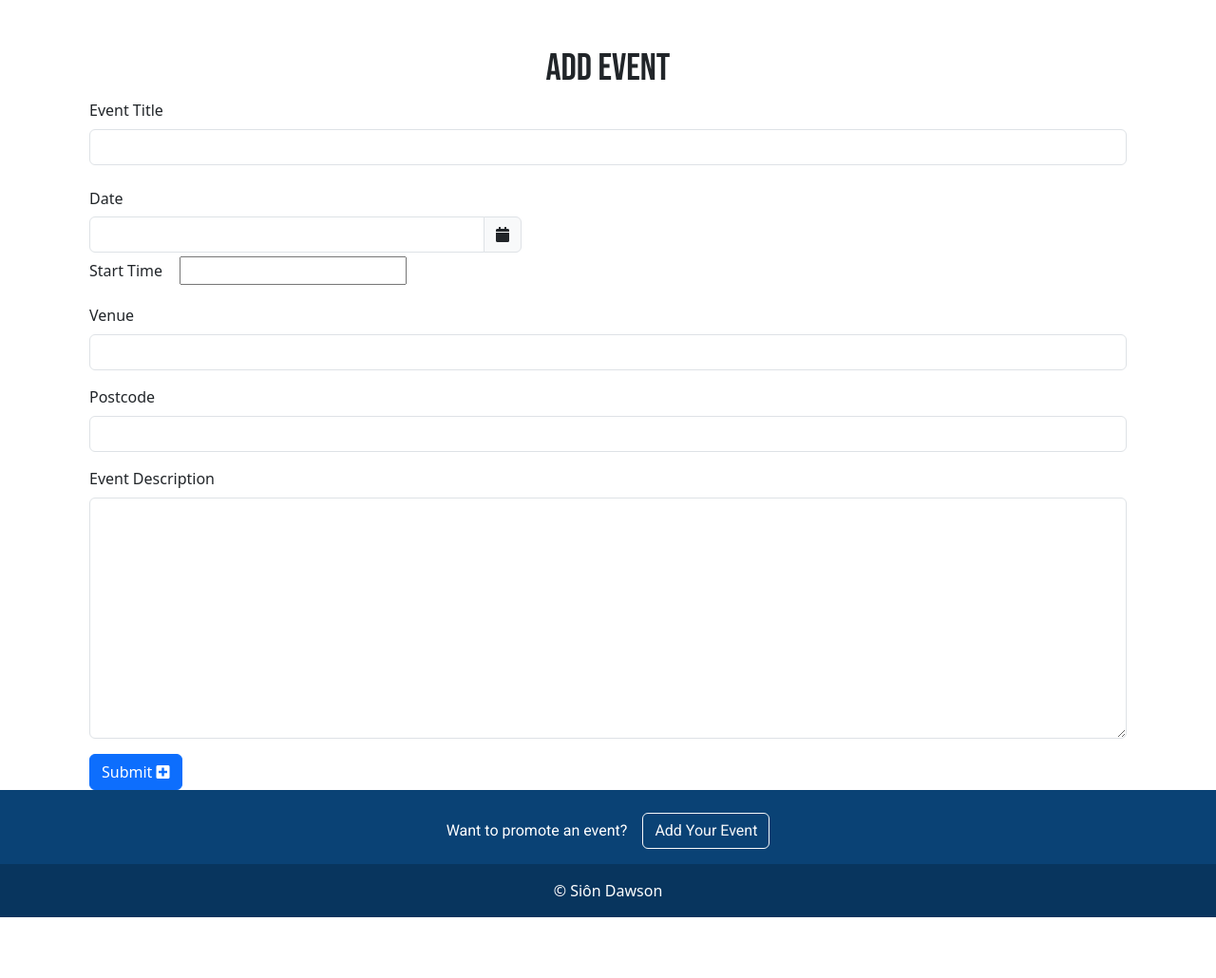
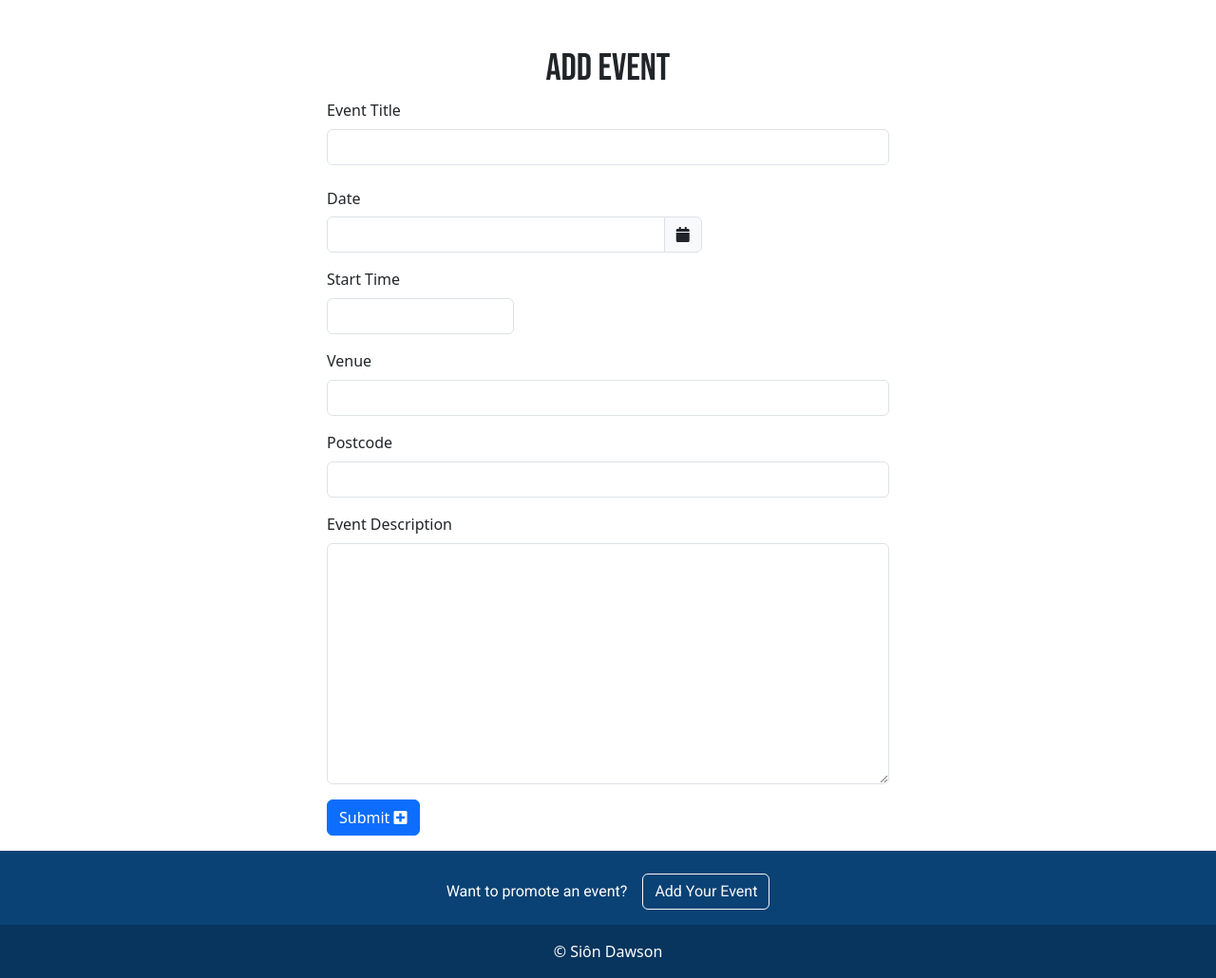
Before and after one commit to siondawson/milestone-project-3, a Flask app: page /add_event in a window 1280 px wide. Shown: the part 56-1086 px from the top of the page at 95% size. Before the commit the page ends 1022 px from the top, so only its background shows below. Run offline with Flask 3, Linux system fonts and the light colour scheme; the visitor is signed in with stand-in values (Sample User, id 1); some libraries are stand-ins or nearby versions.

Commit message:
css added to forms to improve look

```diff
--- a/live_music_cardiff/routes.py
+++ b/live_music_cardiff/routes.py
@@ -150,7 +150,8 @@ def user_events():
     """
     Lists all events that the logged in user has created.
     """
-    users_events = Event.query.order_by(Event.title).filter_by(user_id=current_user.id)
+    users_events = Event.query.order_by(Event.title).filter_by(
+                            user_id=current_user.id)
     return render_template("user_events.html", user=current_user,
                            user_events=users_events)
 
--- a/live_music_cardiff/static/css/style.css
+++ b/live_music_cardiff/static/css/style.css
@@ -113,6 +113,10 @@ a {
     cursor: pointer;
 }
 
+/* .timepicker {
+    border:
+} */
+
 
 /* Event Info Container / Login / Signup forms Sizing */
 
@@ -132,7 +136,7 @@ a {
 }
 
 @media only screen and (max-width: 850px) {
-    #login-container {
+    #login-container, #signup-container {
         width: 75%;
     }
 }
@@ -141,8 +145,8 @@ a {
     width: 50%;
 }
 
-@media only screen and (max-width: 850px) {
-    #signup-container {
-        width: 75%;
+@media only screen and (min-width: 850px) {
+    #edit-container, #add-container {
+        width: 50%;
     }
 }
--- a/live_music_cardiff/templates/add_event.html
+++ b/live_music_cardiff/templates/add_event.html
@@ -1,7 +1,7 @@
 {% extends "base.html" %}
 
 {% block content %}
-<div class="container">
+<div class="container" id="add-container">
     <h1 class="text-center pt-5">Add Event</h1>
     <div class="row">
         <div class="col-12">
@@ -13,8 +13,8 @@
                         <input type="text" class="form-control" name="title" id="title" aria-describedby="event title" required>
                     </div>
                     <!-- Datepicker (code from https://codepen.io/vsfvjiuv-the-typescripter/pen/mdMeJwL)-->
-                    <label for="date" class="col-1 col-form-label">Date</label>
-                    <div class="col-5">
+                    <div class="col-8 mb-3">
+                        <label for="date" class="col-1 col-form-label">Date</label>
                         <div class="input-group date" id="datepicker">
                             <input type="text" class="form-control" id="date" name="date" required/>
                             <span class="input-group-text bg-light d-block">
@@ -23,12 +23,14 @@
                         </div>
                     </div>
                     <!-- Time -->
-                    <div class="mb-3">
-                    <label for="time" class="col-1 col-form-label">Start Time</label>
-                    <input class="timepicker text-center" name="time" id="time" jt-timepicker="" time="model.time" time-string="model.timeString"
-                        default-time="model.options.defaultTime" time-format="model.options.timeFormat" start-time="model.options.startTime"
-                        min-time="model.options.minTime" max-time="model.options.maxTime" interval="model.options.interval"
-                        dynamic="model.options.dynamic" scrollbar="model.options.scrollbar" dropdown="model.options.dropdown" required>
+                    <div class="col-4 mb-3">
+                        <label for="time" class="form-label">Start Time</label>
+                        <div class="input-group time" id="timepicker">
+                            <input type="text" class="form-control timepicker text-center" name="time" id="time" jt-timepicker="" time="model.time" time-string="model.timeString"
+                            default-time="model.options.defaultTime" time-format="model.options.timeFormat" start-time="model.options.startTime"
+                            min-time="model.options.minTime" max-time="model.options.maxTime" interval="model.options.interval"
+                            dynamic="model.options.dynamic" scrollbar="model.options.scrollbar" dropdown="model.options.dropdown" required>
+                        </div>
                     </div>
                     <!-- Venue -->
                     <div class="mb-3">
@@ -46,7 +48,7 @@
                         <textarea name="description" id="description" class="form-control" cols="30" rows="10" required></textarea>
                     </div>
                     <!-- Submit button -->
-                    <button type="submit" class="btn btn-primary">
+                    <button type="submit" class="btn btn-primary mb-3">
                         Submit <i class="fas fa-plus-square"-></i>
                     </button>
                 </div>
--- a/live_music_cardiff/templates/all_events.html
+++ b/live_music_cardiff/templates/all_events.html
@@ -10,7 +10,7 @@
             <div class="col-sm-12 col-md-6 col-lg-4 pt-5 pb-5 card-container">
                 <div class="card">
                     <div class="card-body text-center">
-                        <h5 class="card-title event-title"><a href="{{ url_for('event', event_id=event.id) }}" >{{ event.title }}</a></h5>
+                        <h5 class="card-title event-title"><a href="{{ url_for('event', event_id=event.id) }}">{{ event.title }}</a></h5>
                         <p class="card-text">{{ event.date.strftime('%A, %d %B %Y') }}</p>
                         <p class="card-text">{{ event.time }}</p>
                         <p class="card-text">{{ event.venue }}, {{ event.postcode }}</p>
--- a/live_music_cardiff/templates/sign_up.html
+++ b/live_music_cardiff/templates/sign_up.html
@@ -4,7 +4,7 @@
     <div class="row">
         <div class="col-12">
             <form method="POST">
-                <h3 class="pt-5">Sign Up</h3>
+                <h3 class="text-center pt-5">Sign Up</h3>
                 <div class="form-group">
                     <label for="email">Email Address</label>
                     <input type="email" class="form-control my-3" id="email" name="email" placeholder="Enter email" required/>
@@ -17,7 +17,7 @@
                     <label for="password1">Password</label>
                     <input type="password" class="form-control my-3" id="password1" name="password1" placeholder="Enter password" required/>
                 </div>
-                <div class="form-group">
+                <div class="form-group mb-3">
                     <label for="password2">Password (Confirm)</label>
                     <input type="password" class="form-control my-3" id="password2" name="password2"
                         placeholder="Confirm password" required/>
--- a/live_music_cardiff/templates/user_events.html
+++ b/live_music_cardiff/templates/user_events.html
@@ -9,7 +9,7 @@
         <div class="col-sm-12 col-md-6 col-lg-4 pt-5 pb-5 card-container">
             <div class="card">
                 <div class="card-body text-center">
-                    <h5 class="card-title">{{ user_event.title }}</a></h5>
+                    <h5 class="card-title">{{ user_event.title }}</h5>
                     <p class="card-text">{{ user_event.date.strftime('%A, %d %B %Y') }}</p>
                     <p class="card-text">{{ user_event.time }}</p>
                     <p class="card-text">{{ user_event.venue }}</p>
@@ -27,11 +27,11 @@
 
 
     <!-- Confirm Delete Modal -->
-    <div class="modal fade" id="delete-modal-{{ user_event.id }}" tabindex="-1" aria-labelledby="exampleModalLabel" aria-hidden="true">
+    <div class="modal fade" id="delete-modal-{{ user_event.id }}" tabindex="-1" aria-hidden="true">
         <div class="modal-dialog">
             <div class="modal-content">
                 <div class="modal-header">
-                    <h5 class="modal-title" id="exampleModalLabel">Are you sure?</h5>
+                    <h5 class="modal-title">Are you sure?</h5>
                     <button type="button" class="btn-close" data-bs-dismiss="modal" aria-label="Close"></button>
                 </div>
                 <div class="modal-body">
```
Also changed, not shown: live_music_cardiff/templates/edit_event.html (+19 -17 lines).
